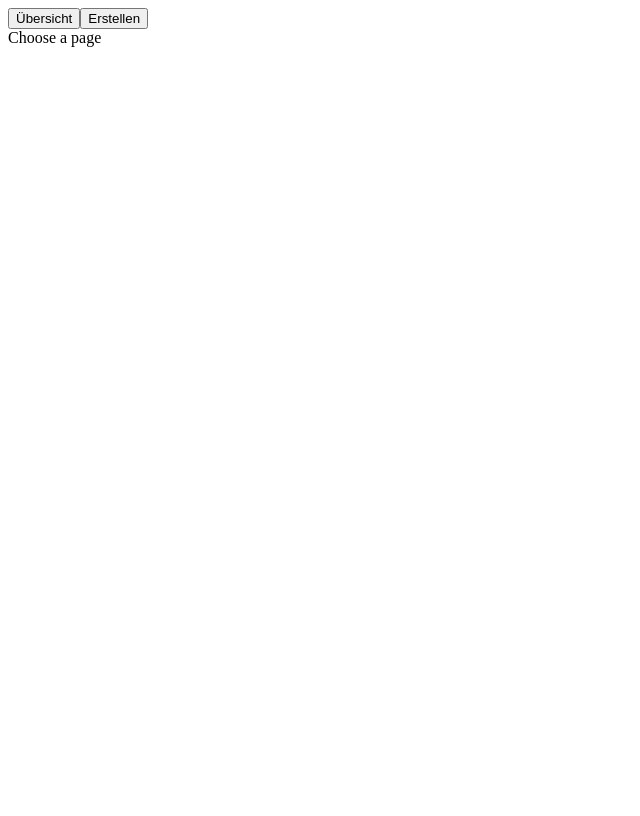
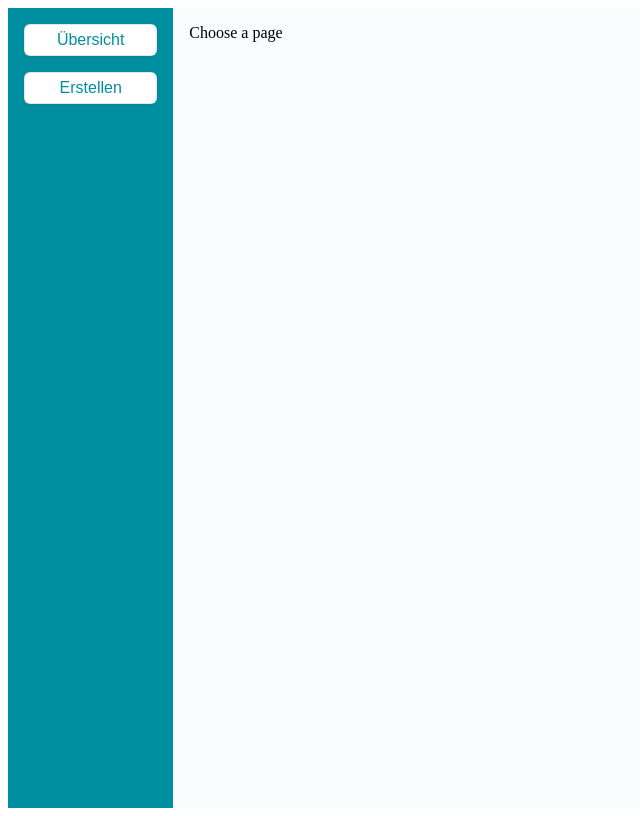
Before and after one commit to chris-gr81/user-directory, a React (Vite) app: page / in a window 1280 px wide. Shown: the whole page, without its empty margins (0-640 px from the left). Built offline with nearby package versions, Linux system fonts and the light colour scheme; the HTML template or start-up script is replaced by a standard one.

Commit message:
Add first stylings

```diff
--- a/src/main.scss
+++ b/src/main.scss
@@ -1,3 +1,5 @@
+@import url("https://fonts.googleapis.com/css2?family=Jost:ital,wght@0,100..900;1,100..900&display=swap");
+
 * {
   margin: 0;
   padding: 0;
@@ -6,4 +8,5 @@
 body {
   display: flex;
   min-height: 100%;
+  font-family: $font-jost;
 }
--- /dev/null
+++ b/src/routes/Root.scss
@@ -0,0 +1,47 @@
+.root-body {
+  display: flex;
+  flex-direction: row;
+  height: 100vh;
+  background: $main-bg;
+}
+
+.sidebar-container {
+  display: flex;
+  flex-direction: column;
+  background: $navbar-bg;
+  flex: 1;
+  padding: 1rem;
+  gap: 1rem;
+}
+
+.sidebar-item {
+  width: 100%;
+  height: 2rem;
+  border: $navbar-btn-border;
+  border-radius: $border-radius-default;
+  background-color: $navbar-btn-bg;
+  color: $navbar-btn-text;
+  cursor: pointer;
+  font-family: $font-jost;
+  font-size: 1rem;
+  box-shadow: $shadow-default;
+
+  &:hover {
+    background-color: $navbar-btn-hover-bg;
+    color: $navbar-btn-hover-text;
+    border: $navbar-btn-hover-border;
+  }
+
+  &:active {
+    background-color: $navbar-btn-active-bg;
+    color: $navbar-btn-active-text;
+    border: $navbar-btn-active-border;
+  }
+}
+
+.main-content {
+  width: 100vw;
+  background: $main-bg;
+  flex: 8;
+  padding: 1rem;
+}
--- a/src/routes/Root.tsx
+++ b/src/routes/Root.tsx
@@ -1,4 +1,5 @@
 import { Link, Outlet } from "react-router-dom";
+import "./Root.scss";
 
 function Root() {
   return (
@@ -12,6 +13,7 @@ function Root() {
         </Link>
       </nav>
       <main className="main-content">
+        {" "}
         <Outlet />
       </main>
     </div>
--- a/src/routes/create/Create.tsx
+++ b/src/routes/create/CreateView.tsx
@@ -1,8 +1,8 @@
 import { useParams } from "react-router-dom";
 
-function Create() {
+function CreateView() {
   const { userId } = useParams();
   return <>Create or edit {userId}</>;
 }
 
-export default Create;
+export default CreateView;
--- a/src/routes/overview/Overview.tsx
+++ b/src/routes/overview/Overview.tsx
@@ -1,5 +1,5 @@
-function Overwiev() {
+function Overview() {
   return <>Overwiev</>;
 }
 
-export default Overwiev;
+export default Overview;
--- a/src/styles/_variables.scss
+++ b/src/styles/_variables.scss
@@ -0,0 +1,50 @@
+// Color-Set
+$color-iceblue: #00bcd4; // Primary Ice Blue
+$color-iceblue-dark: #008fa0; // Navbar & Dark Accents
+$color-iceblue-light: #e0f7fa; // Hover, Fokus, light BG
+$color-white: #ffffff; // simply white
+$color-bg-main: #f9fcfd; // Page-BG
+$color-bg-card: #d0f0f5; // Card-BG
+$color-neutral-medium: #e0e0e0; // Border, secondary BG
+$color-text-primary: #263238; // Maintext
+$color-text-light: rgba(255, 255, 255, 0.75); // white text
+$color-placeholder: #9e9e9e; // placeholder
+
+// Semantics-navbar
+$navbar-bg: $color-iceblue-dark;
+$navbar-text: $color-white;
+$navbar-btn-hover-bg: $color-iceblue-light;
+$navbar-btn-bg: $color-white;
+$navbar-btn-text: $color-iceblue-dark;
+$navbar-btn-hover-text: $color-iceblue-dark;
+$navbar-btn-border: 1px solid rgba(0, 0, 0, 0.1);
+$navbar-btn-hover-border: 1px solid $color-iceblue;
+$navbar-btn-active-bg: darken($color-iceblue-light, 10%);
+$navbar-btn-active-text: $color-white;
+$navbar-btn-active-border: #008fa0;
+
+$main-bg: $color-bg-main;
+
+$card-bg: $color-bg-card;
+$card-shadow: 0 2px 4px rgba(0, 0, 0, 0.05);
+
+$btn-primary-bg: $color-iceblue;
+$btn-primary-text: $color-white;
+$btn-primary-hover-bg: darken($color-iceblue, 8%);
+
+$btn-secondary-bg: $color-neutral-medium;
+$btn-secondary-text: $color-text-primary;
+$btn-secondary-hover-bg: darken($color-neutral-medium, 5%);
+
+$input-bg: $color-white;
+$input-border: 1px solid $color-neutral-medium;
+$input-focus-border: 2px solid $color-iceblue;
+$input-placeholder: $color-placeholder;
+
+// radius & shaodws
+$border-radius-default: 6px;
+$border-radius-form: 4px;
+$shadow-default: 0 2px 4px rgba(0, 0, 0, 0.05);
+
+// font-family
+$font-jost: "Jost", sans-serif;
```
Also changed, not shown: src/App.tsx (+5 -5 lines).
